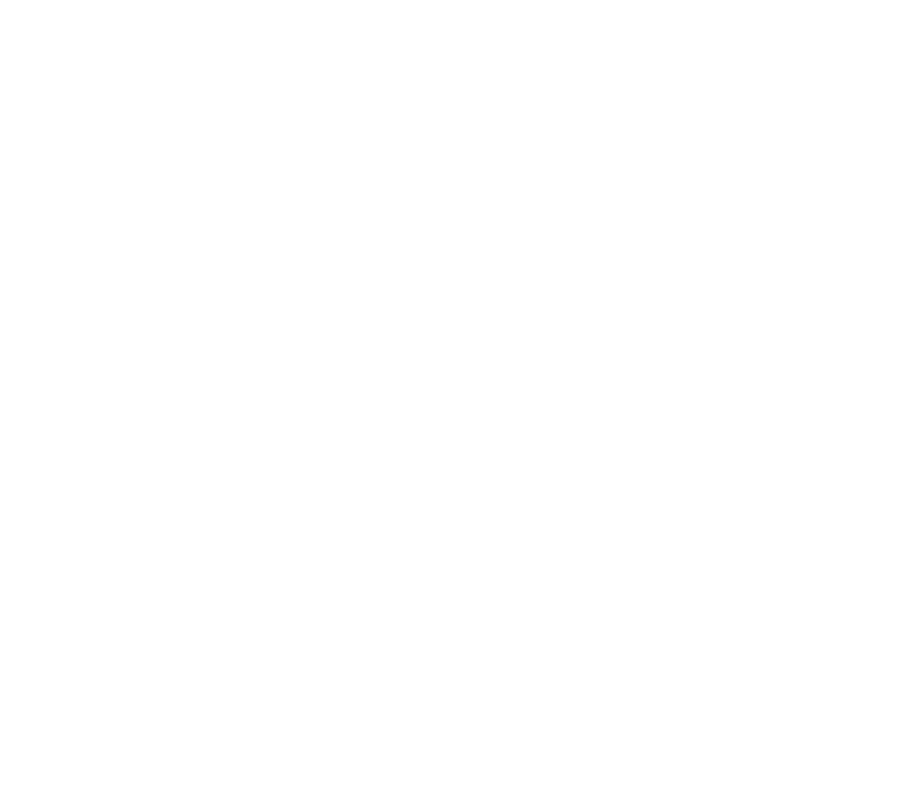
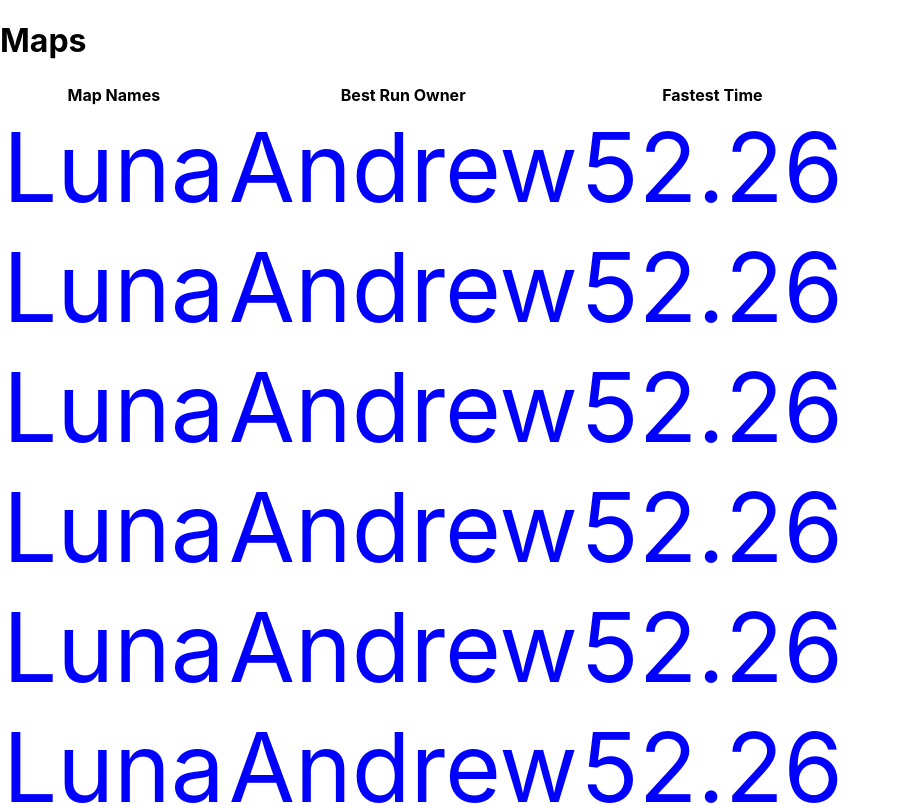
Before and after one commit to redguy212/surf-website-code, a React (Create React App) app: page /maps in a window 1280 px wide. Before the commit this address had no page. Shown: the top 805 px of the page, without its empty margins (0-899 px from the left). Built offline with nearby package versions, Linux system fonts and the light colour scheme; the HTML template or start-up script is replaced by a standard one.

Commit message:
map table, map page added

```diff
--- a/src/pages/index.js
+++ b/src/pages/index.js
@@ -1,3 +1,6 @@
 import LandingPage from "./landing/landing";
+import MapListPage from "./map-list/map-list";
 
-export { LandingPage }
+
+
+export { LandingPage, MapListPage }
--- /dev/null
+++ b/src/pages/map-list/map-list.js
@@ -0,0 +1,71 @@
+import React, {useEffect, useState} from "react";
+import styled from 'styled-components'
+
+const fakeData = [
+    {name:'Luna', owner:'Andrew', time:52.26},
+    {name:'Luna', owner:'Andrew', time:52.26},
+    {name:'Luna', owner:'Andrew', time:52.26},
+    {name:'Luna', owner:'Andrew', time:52.26},
+    {name:'Luna', owner:'Andrew', time:52.26},
+    {name:'Luna', owner:'Andrew', time:52.26},
+    {name:'Luna', owner:'Andrew', time:52.26},
+    {name:'Luna', owner:'Andrew', time:52.26},
+    {name:'Luna', owner:'Andrew', time:52.26},
+    {name:'Luna', owner:'Andrew', time:52.26},
+    {name:'Luna', owner:'Andrew', time:52.26},
+]
+
+function Maps(){
+    const fetchMaps = () => {
+        return fakeData
+    }
+
+    const [mapData, setMapData] = useState([])
+
+    useEffect(()=>{
+        setMapData(fetchMaps())
+    }, [])
+
+const renderTableRow = (element, index) => {
+    return <StyledStyledRow key={index}>
+        <td>{element.name}</td>
+        <td>{element.owner}</td>
+        <td>{element.time}</td>
+            </StyledStyledRow>
+}
+
+    return (<div>
+        <h1>Maps</h1>
+        <table>
+            <tr>
+
+            <th>Map Names</th>
+            <th>Best Run Owner</th>
+            <th>Fastest Time</th>
+
+            </tr>
+            {mapData.map(renderTableRow)}
+
+
+
+        </table>
+    </div>)
+}
+
+const StyledRow = styled.tr`
+    color: tomato;
+`
+const StyledStyledRow = styled(StyledRow)`
+    font-size: 6rem;
+    color: blue;
+
+`
+
+export default Maps
+/**
+ * Title
+ * Table
+ *      Map Name, Best Run Owner, Time
+ * Linkable Row
+ * Linkable Profile Link
+ */
--- a/src/routes/routes.js
+++ b/src/routes/routes.js
@@ -1,6 +1,6 @@
 import React from "react"
 import { Routes, Route } from "react-router-dom";
-
+import { MapListPage } from "../pages";
 import { LandingPage } from "../pages";
 
 
@@ -16,6 +16,7 @@
         <div data-testid="app-routes-container">
             <Routes>
                 <Route path="/" element={<LandingPage />} />
+                <Route path='/maps' element={<MapListPage />} />
             </Routes>
         </div>
     )
```
